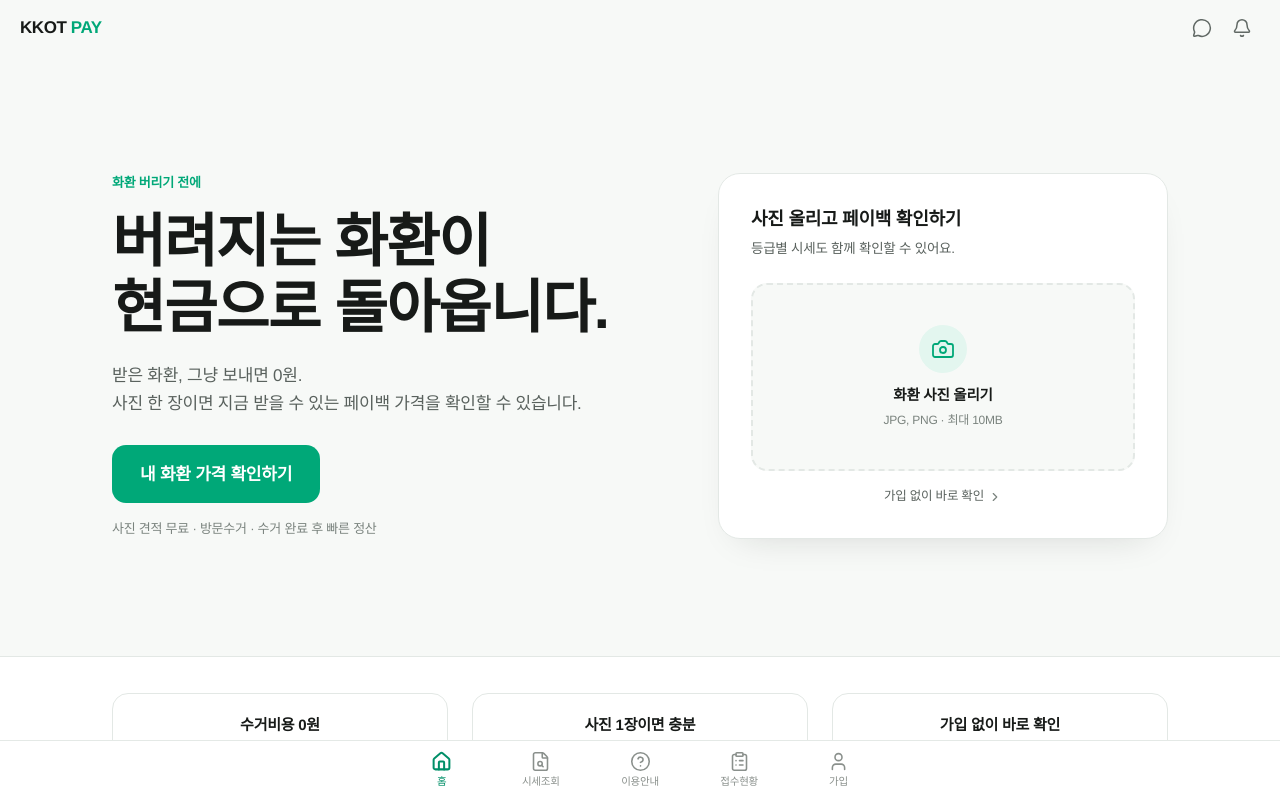
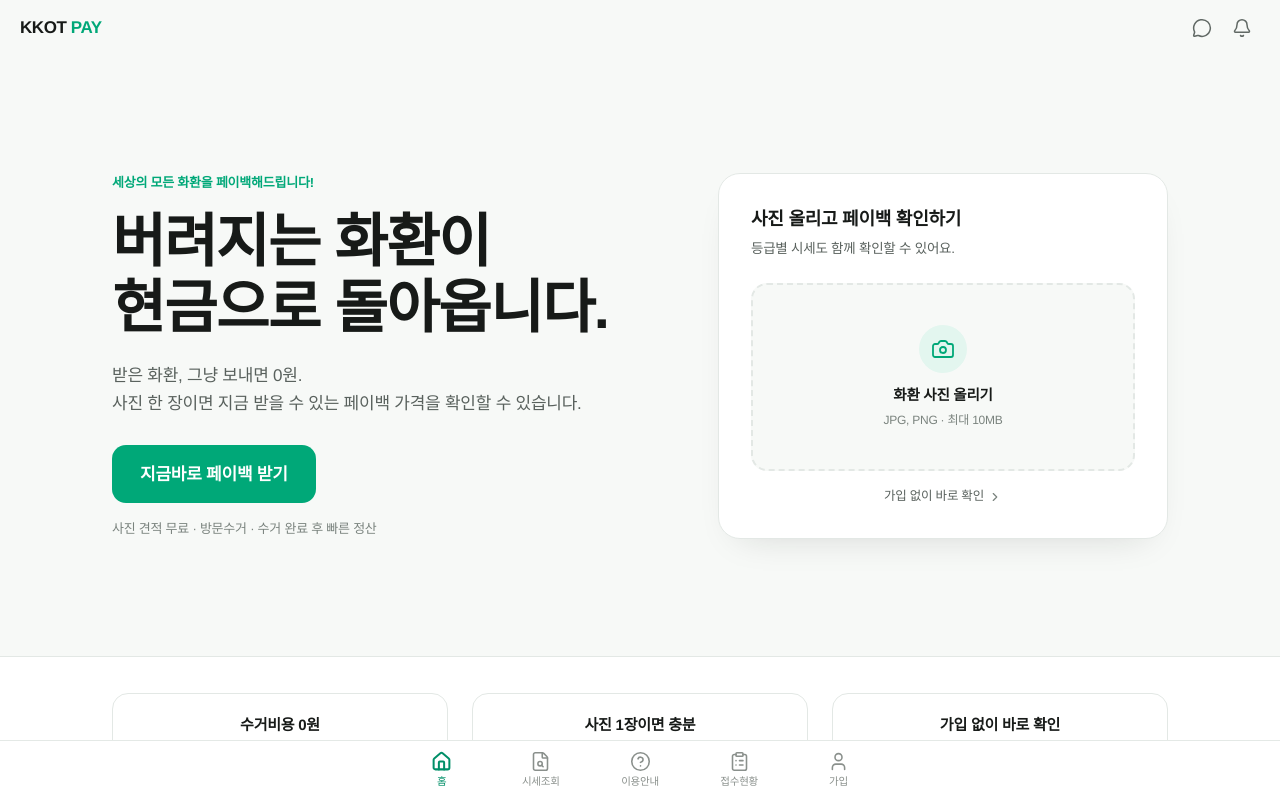
Before and after one commit to obglow3413-droid/wreathpay2, a Next.js app: page / in a window 1280 px wide. Shown: the top 800 px of the page. Built offline with nearby package versions, Linux system fonts and the light colour scheme; no server answers; a web font is replaced by a local one.

Commit message:
Update Hero.tsx

```diff
--- a/src/components/home/Hero.tsx
+++ b/src/components/home/Hero.tsx
@@ -7,7 +7,7 @@ export default function Hero() {
       <div className="mx-auto max-w-[1120px] px-5 py-10 md:grid md:min-h-[600px] md:grid-cols-[55fr_45fr] md:items-center md:gap-14 md:px-8 md:py-0">
         {/* 왼쪽: 서비스 소개 문구 + CTA */}
         <div className="fade-up">
-          <p className="text-[13px] font-semibold text-[#00A878]">화환 버리기 전에</p>
+          <p className="text-[13px] font-semibold text-[#00A878]">세상의 모든 화환을 페이백해드립니다!</p>
 
           <h1 className="mt-3 break-keep text-[30px] font-extrabold leading-[1.25] tracking-tight text-[#171A18] md:mt-4 md:text-[58px] md:leading-[1.15]">
             버려지는 화환이
@@ -26,7 +26,7 @@ export default function Hero() {
               href="/estimate"
               className="hover-lift flex h-[58px] w-full items-center justify-center rounded-[14px] bg-[#00A878] px-7 text-[17px] font-bold text-white hover:bg-[#008F68] md:inline-flex md:w-auto"
             >
-              내 화환 가격 확인하기
+              지금바로 페이백 받기
             </Link>
           </div>
 
```
